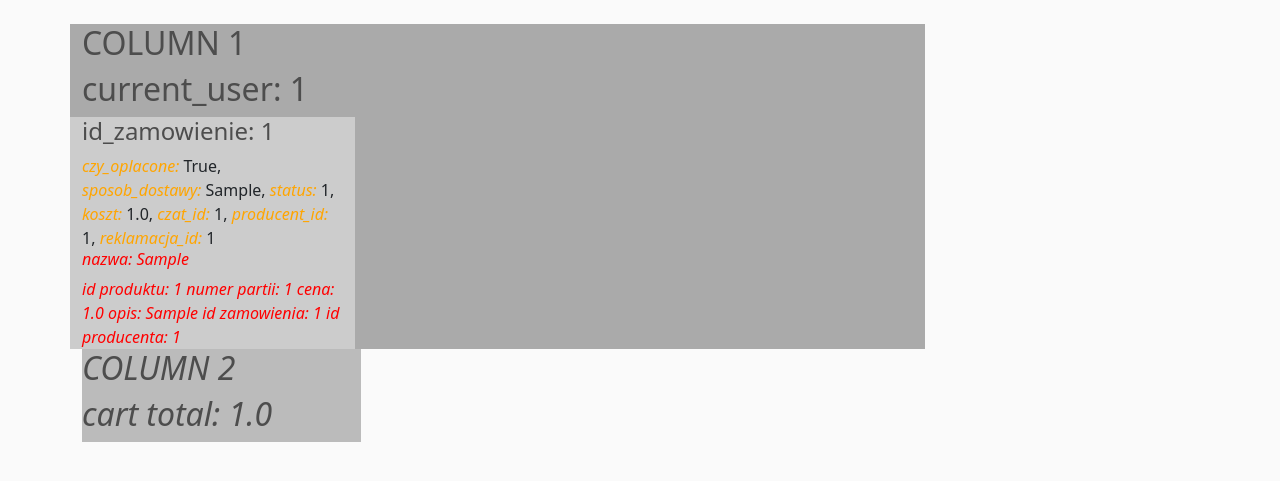
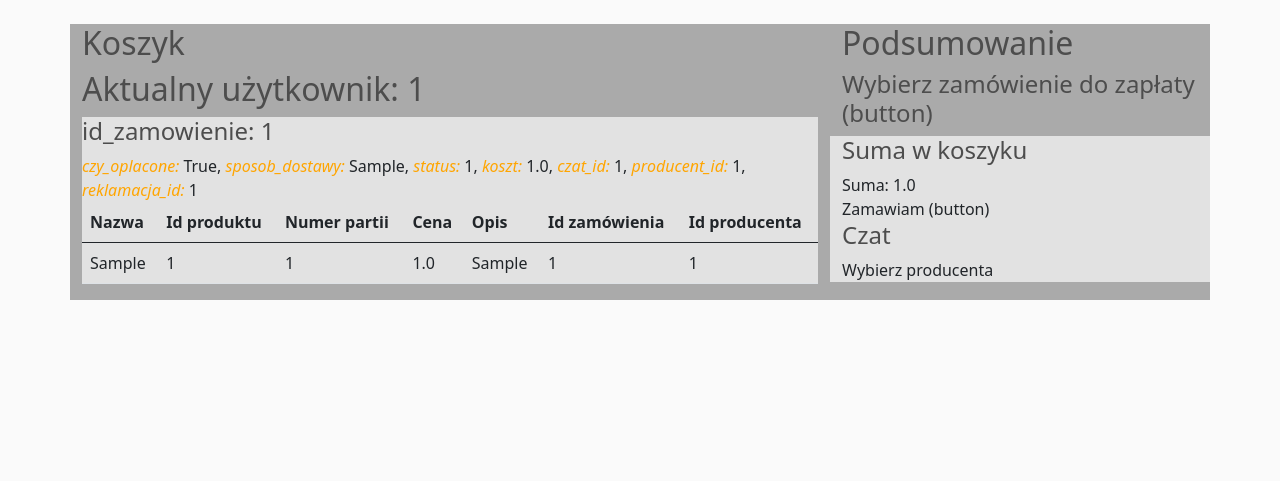
Before and after one commit to kasiabadio/shop, a Django app: page /shop/cart/ in a window 1280 px wide. Shown: the part 94-575 px from the top of the page. Run offline with Django 3.2, Linux system fonts and the light colour scheme; tables that the repository leaves empty hold one stand-in row (values such as "Sample post").

Commit message:
Add cart html page with two cols

```diff
--- a/mysite/shop/templates/shop/cart.html
+++ b/mysite/shop/templates/shop/cart.html
@@ -3,50 +3,76 @@
 {% block content %}
 
 <div class="row">
-    <div class="column left" style="background-color:#aaa;">
-        <div class="row">
-            <h2>COLUMN 1</h2>
-            <h2>current_user: {{current_user}}</h2>
+    <div class="col-md-8" style="background-color:#aaa;">
+            <h2>Koszyk</h2>
+            <h2>Aktualny użytkownik: {{current_user}}</h2>
 
             {% for order in orders_for_user %}
-            <div class="col-lg-4" style="background-color:#ccc;">
+                <div class="col-md-12" style="background-color:rgb(226, 226, 226);">
 
                     <h4>id_zamowienie: {{order.id_zamowienie}}</h4>
-                <h8><em style="color:orange;">czy_oplacone:</em> {{order.czy_oplacone}},</h8>
-                <h8><em style="color:orange;">sposob_dostawy:</em> {{order.sposob_dostawy}},</h8>
-                <h8><em style="color:orange;">status:</em> {{order.status}},</h8>
-                <h8><em style="color:orange;">koszt:</em> {{order.koszt}},</h8>
-                <h8><em style="color:orange;">czat_id:</em> {{order.czat_id}},</h8>
-                <h8><em style="color:orange;">producent_id:</em> {{order.producent_id}},</h8>
-                <h8><em style="color:orange;">reklamacja_id:</em> {{order.reklamacja_id}}</h8>
+                    <h10><em style="color:orange;">czy_oplacone:</em> {{order.czy_oplacone}},</h10>
+                    <h10><em style="color:orange;">sposob_dostawy:</em> {{order.sposob_dostawy}},</h10>
+                    <h10><em style="color:orange;">status:</em> {{order.status}},</h10>
+                    <h10><em style="color:orange;">koszt:</em> {{order.koszt}},</h10>
+                    <h10><em style="color:orange;">czat_id:</em> {{order.czat_id}},</h10>
+                    <h10><em style="color:orange;">producent_id:</em> {{order.producent_id}},</h10>
+                    <h10><em style="color:orange;">reklamacja_id:</em> {{order.reklamacja_id}}</h10>
 
-                {% if order.id_zamowienie in cart_products.keys %}
+                    <table class="table">
+                        <thead>
+                            <tr>
+                            <th scope="col">Nazwa</th>
+                            <th scope="col">Id produktu</th>
+                            <th scope="col">Numer partii</th>
+                            <th scope="col">Cena</th>
+                            <th scope="col">Opis</th>
+                            <th scope="col">Id zamówienia</th>
+                            <th scope="col">Id producenta</th>
+                            </tr>
+                        </thead>
+                        <tbody>
 
                             {% for key, products in cart_products.items %}
                                 {% if key == order.id_zamowienie %}
                                     {% for product in products %}
-                                <h6><em style="color:red;">nazwa: {{product.nazwa}}</h4>
-                                <h8><em style="color:red;">id produktu: {{product.id_produktu}}</h8>
-                                <h8><em style="color:red;">numer partii: {{product.numer_partii}}</h8>
-                                <h8><em style="color:red;">cena: {{product.cena}}</h8>
-                                <h8><em style="color:red;">opis: {{product.opis}}</h8>
-                                <h8><em style="color:red;">id zamowienia: {{product.zamowienie_id}}</h8>
-                                <h8><em style="color:red;">id producenta: {{product.producent_id}}</h8>
+                                    <tr>
+                                        <td>{{product.nazwa}}</td>
+                                        <td>{{product.id_produktu}}</td>
+                                        <td>{{product.numer_partii}}</td>
+                                        <td>{{product.cena}}</td>
+                                        <td>{{product.opis}}</td>
+                                        <td>{{product.zamowienie_id}}</td>
+                                        <td>{{product.producent_id}}</td>
+                                    </tr>
                                     {% endfor %}
                                 {% endif %}
                             {% endfor %}
 
-                {% endif %}
+                        </tbody>
+                    </table>
 
                 </div>
             {% endfor %}
     </div>
+
+
+    <div class="col-md-4" style="background-color:#aaa;">
+        <h2>Podsumowanie</h2>
+        <h4>Wybierz zamówienie do zapłaty (button)</h4>
+
+        <div class="row cart-box" style="background-color:rgb(226, 226, 226);">
+            <h4>Suma w koszyku</h4>
+            <h10>Suma: {{cart_sum}}</h10>
+            <h10>Zamawiam (button)</h10>
         </div>
-    <div class="column right" style="background-color:#bbb;">
-        <h2>COLUMN 2</h2>
-        <h2>cart total: {{cart_sum}}</h2>
+
+        <div class="row cart-box" style="background-color:rgb(226, 226, 226);">
+            <h4>Czat</h4>
+            <h10>Wybierz producenta</h10>
+        </div>
+
     </div>
 </div>
 
-
 {% endblock content %}
--- a/mysite/shop/templates/shop/main.html
+++ b/mysite/shop/templates/shop/main.html
@@ -55,7 +55,6 @@
 
         {% endblock content %}
     </div>
-
     <script src="https://cdn.jsdelivr.net/npm/bootstrap@5.0.0-beta3/dist/js/bootstrap.bundle.min.js"
             integrity="sha384-JEW9xMcG8R+pH31jmWH6WWP0WintQrMb4s7ZOdauHnUtxwoG2vI5DkLtS3qm9Ekf"
             crossorigin="anonymous"></script>
--- a/mysite/shop/views.py
+++ b/mysite/shop/views.py
@@ -62,6 +62,7 @@ def product(request):
 # access: CLIENT
 def cart(request):
 
+
     # TODO: filter elements by current user id and display only his order
     orders_for_user = Zamowienie.objects.all().filter(klient=1)
     current_user = 1
@@ -78,7 +79,10 @@ def cart(request):
         if order.id_zamowienie not in cart_products:
             cart_products[order.id_zamowienie] = products
 
-    context = {'orders_for_user': orders_for_user, 'current_user': current_user, 'cart_sum': cart_sum, 'cart_products': cart_products}
+    shipping_type = Zamowienie.sposob_dostawy
+
+    context = {'orders_for_user': orders_for_user, 'current_user': current_user, 'cart_sum': cart_sum,
+               'cart_products': cart_products, 'shipping_type': shipping_type}
     return render(request, 'shop/cart.html', context)
 
 
--- a/mysite/static/css/main.css
+++ b/mysite/static/css/main.css
@@ -15,13 +15,18 @@ h1, h2, h3, h4, h5, h6 {
 
 .column {
     float: left;
+    padding: 15px;
+}
+
+.left {
+    width: 70%;
 
 }
 
-.left {
-    width: 75%;
+.right {
+    width: 30%;
 }
 
-.right {
-    width: 25%;
+.cart-box {
+    background-color:rgb(226, 226, 226);
 }
```
Lines whose indentation alone changed are shown as unchanged.
